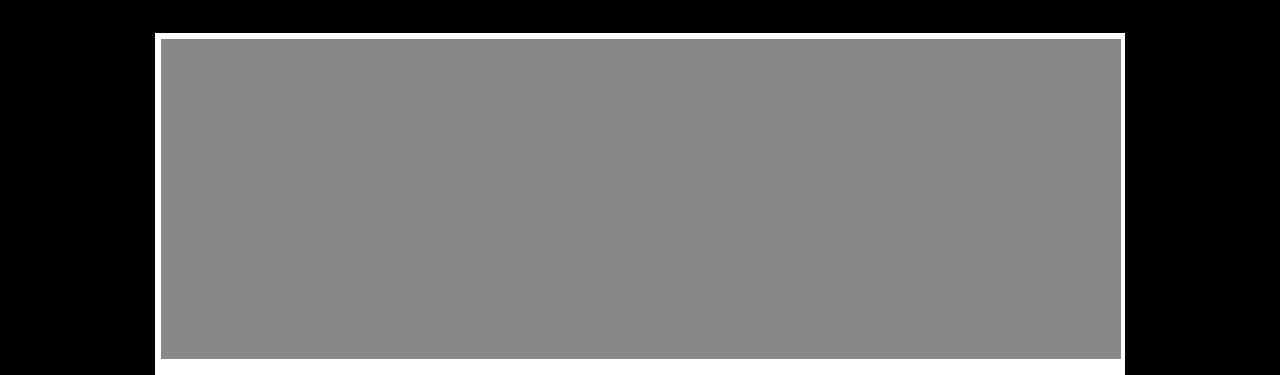
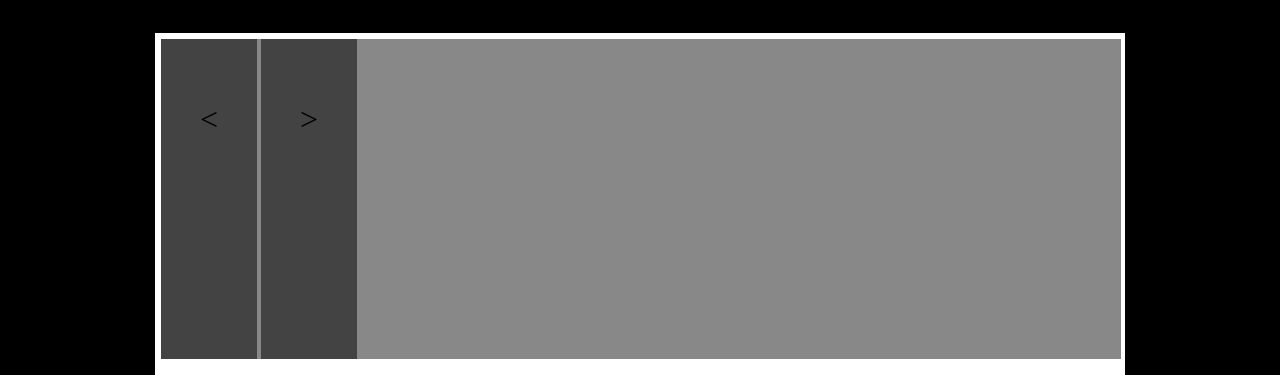
Before and after one commit to brainspork/portfolio, a plain HTML site: page index.html in a window 1280 px wide. Shown: the part 192-567 px from the top of the page. Drawn offline with Linux system fonts and the light colour scheme; files whose address does not match are found by name.

Commit message:
finishes animation handler, starts hero slider styling

```diff
--- a/index.html
+++ b/index.html
@@ -31,7 +31,9 @@
     <main>
       <section id="hero" class="content">
         <section class="hero">
+          <div class="hero-arrow" id="left"><p> < </p></div>
           <!--animations go here-->
+          <div class="hero-arrow" id="right"><p> > </p></div>
         </section>
       </section>
       <section id="projects" class="content">
--- a/scripts/view.js
+++ b/scripts/view.js
@@ -10,6 +10,12 @@ pageView.handleMainNav = function(){
   });
 }
 
+pageView.handleHero = function(){
+  var $hero = $('.hero');
+  $hero.html(animations[0]);
+}
+
 $(document).ready(function(){
   pageView.handleMainNav();
+  // pageView.handleHero();
 });
--- a/styles/layout.css
+++ b/styles/layout.css
@@ -15,6 +15,12 @@
   font-size: 1.25em;
 }
 
+.hero p{
+  text-align:center;
+  margin-top: 2em;
+  font-size: 2em;
+}
+
 .hero{
   overflow: hidden;
   width:95%;
@@ -23,6 +29,23 @@
   height: 10em;
   border:1px solid white;
   background-color: #888;
+}
+
+.hero-arrow{
+  position:relative;
+  display:inline-block;
+  width: 10%;
+  height: 100%;
+  background-color: rgba(0, 0, 0, 0.5);
+  z-index: 999;
+}
+
+#left{
+  left: 0;
+}
+
+#right{
+  right: 0;
 }
 
 .projects{
@@ -123,6 +146,12 @@
     height: 20em;
   }
 
+  .hero-arrow p{
+    text-align:center;
+    margin-top: 2em;
+    font-size: 2em;
+  }
+
   .project-container{
     width:31%;
     margin-right: 3%;
--- a/styles/module.css
+++ b/styles/module.css
@@ -2,12 +2,6 @@
   position: absolute;
   right: 2%;
   top: 30%;
-  font-size: 2em;
-}
-
-.hero p{
-  text-align:center;
-  margin-top: 2em;
   font-size: 2em;
 }
 
```
